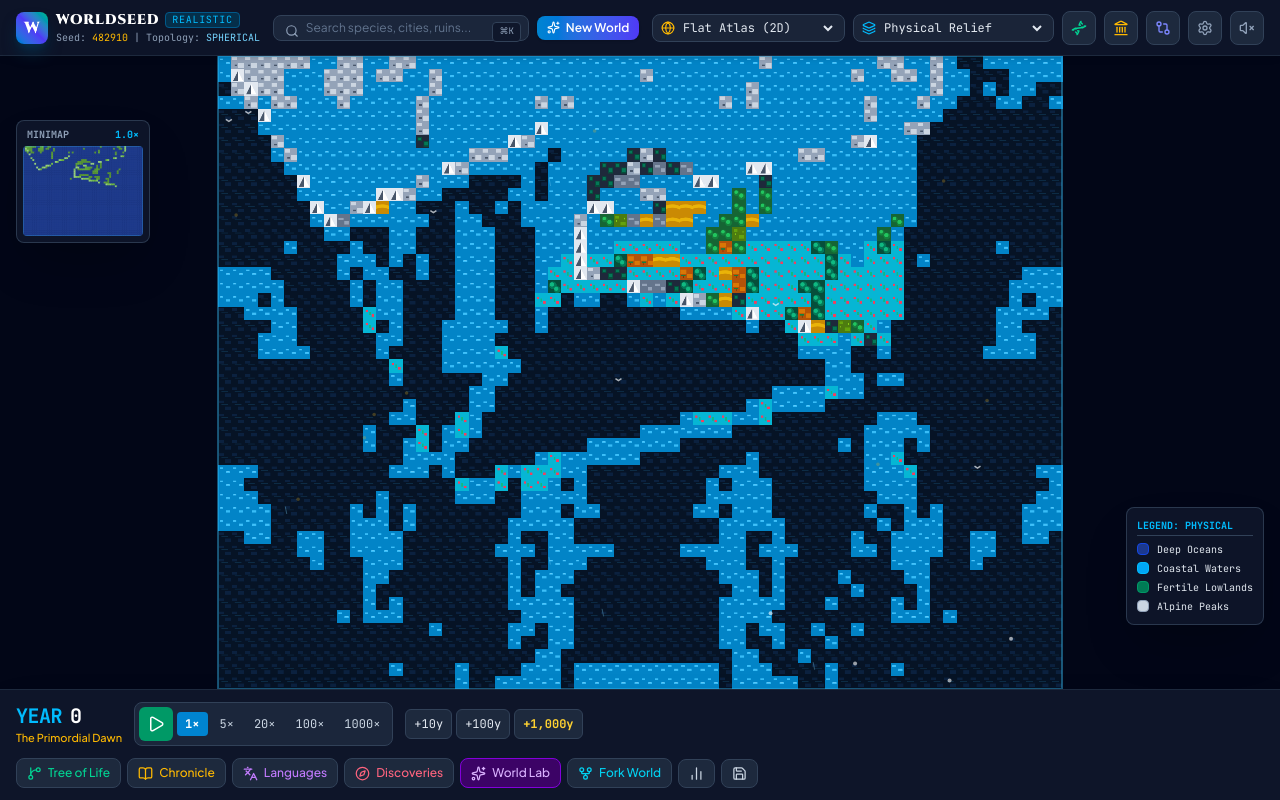
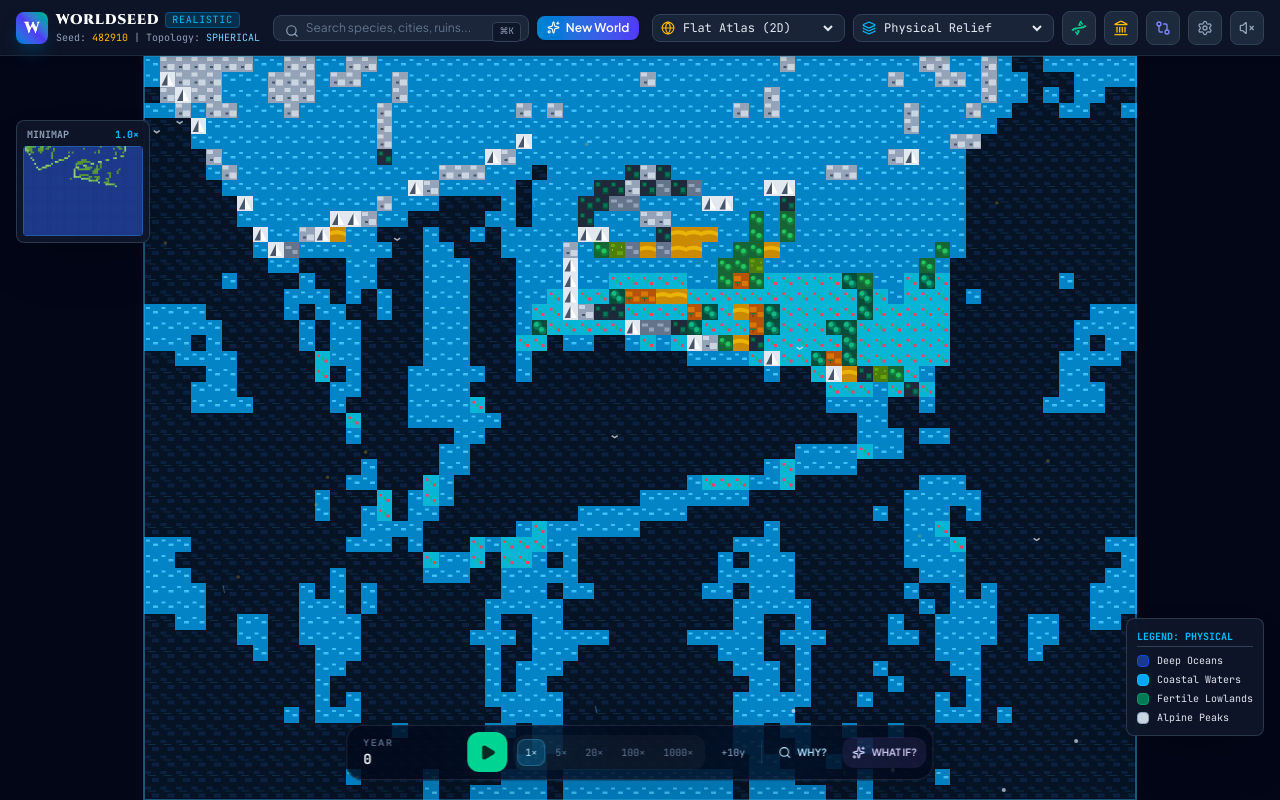
Before and after one commit to westkitty/Worldseed, a React (Vite) app: page / in a window 1280 px wide. Built offline with nearby package versions, Linux system fonts and the light colour scheme.

Commit message:
ui: collapse timeline into curiosity-first floating controls

```diff
--- a/src/ui/components/TimelineControls.tsx
+++ b/src/ui/components/TimelineControls.tsx
@@ -1,10 +1,5 @@
-// Timeline Navigation, Speed Controls, and Quick Navigation Toolbar
-
 import React from 'react';
-import {
-  Play, Pause, FastForward, GitFork, Sparkles, BookOpen,
-  GitBranch, Languages, BarChart2, Save, Compass
-} from 'lucide-react';
+import { Pause, Play, Search, Sparkles } from 'lucide-react';
 import { WorldState } from '../../types/simulation';
 
 interface TimelineControlsProps {
@@ -29,168 +24,74 @@ export const TimelineControls: React.FC<TimelineControlsProps> = ({
   onSetSpeed,
   onStepYears,
   onOpenWhy,
-  onOpenTreeOfLife,
-  onOpenChronicle,
-  onOpenLanguages,
-  onOpenWorldLab,
-  onOpenBranchCompare,
-  onOpenDiscoveries,
-  onOpenStats,
-  onOpenSaveLoad
+  onOpenWorldLab
 }) => {
-  const { currentYear, isPaused, simulationSpeed, eras, discoveries } = state;
-  const currentEra = eras.length > 0 ? eras[eras.length - 1] : null;
-  const uninspectedDiscoveries = discoveries.filter(d => !d.isInspected).length;
+  const { currentYear, isPaused, simulationSpeed } = state;
 
   return (
-    <div className="w-full bg-slate-900/95 border-t border-slate-800 backdrop-blur-md px-4 py-3 flex flex-wrap items-center justify-between gap-3 text-slate-200 select-none shadow-2xl z-30">
-      {/* 1. Time Display & Current Era */}
-      <div className="flex items-center gap-3">
-        <div className="flex flex-col">
-          <div className="font-mono text-xl font-bold tracking-tight text-white flex items-center gap-2">
-            <span className="text-sky-400">YEAR</span>
-            <span>{currentYear.toLocaleString()}</span>
-          </div>
-          {currentEra && (
-            <div className="text-[11px] font-sans font-medium text-amber-400 truncate max-w-[200px]">
-              {currentEra.name}
-            </div>
-          )}
+    <div
+      data-testid="timeline-controls"
+      className="absolute bottom-5 left-1/2 z-30 flex -translate-x-1/2 items-center gap-1.5 rounded-2xl border border-white/10 bg-slate-950/72 p-1.5 shadow-2xl backdrop-blur-2xl"
+    >
+      <div className="min-w-[108px] px-2.5 py-1 text-left">
+        <div className="text-[9px] font-semibold uppercase tracking-[0.2em] text-slate-500">Year</div>
+        <div className="font-mono text-sm font-semibold tabular-nums text-slate-100">{currentYear.toLocaleString()}</div>
       </div>
 
-        {/* Play/Pause & Speeds */}
-        <div className="flex items-center gap-1 bg-slate-800/90 rounded-lg p-1 border border-slate-700">
       <button
+        type="button"
         onClick={onTogglePlay}
-            className={`p-2 rounded-md transition-all ${
-              isPaused
-                ? 'bg-emerald-600 hover:bg-emerald-500 text-white'
-                : 'bg-amber-600 hover:bg-amber-500 text-white'
-            }`}
-            title={isPaused ? 'Resume Time (Spacebar)' : 'Pause Time (Spacebar)'}
+        className={`grid h-10 w-10 place-items-center rounded-xl transition ${isPaused ? 'bg-emerald-400 text-emerald-950 hover:bg-emerald-300' : 'bg-amber-300 text-amber-950 hover:bg-amber-200'}`}
+        title={isPaused ? 'Resume Time (Space)' : 'Pause Time (Space)'}
         aria-label={isPaused ? 'Resume Time' : 'Pause Time'}
       >
-            {isPaused ? <Play size={18} /> : <Pause size={18} />}
+        {isPaused ? <Play size={17} fill="currentColor" /> : <Pause size={17} fill="currentColor" />}
       </button>
 
+      <div className="hidden items-center gap-0.5 rounded-xl bg-white/[0.035] p-1 sm:flex">
         {[1, 5, 20, 100, 1000].map(speed => (
           <button
             key={speed}
+            type="button"
             onClick={() => onSetSpeed(speed)}
-              className={`px-2 py-1 text-xs font-mono rounded transition-all ${
-                simulationSpeed === speed
-                  ? 'bg-sky-600 text-white font-bold'
-                  : 'hover:bg-slate-700 text-slate-300'
-              }`}
+            className={`rounded-lg px-2 py-1.5 text-[10px] font-mono transition ${simulationSpeed === speed ? 'bg-sky-400/18 text-sky-200 ring-1 ring-inset ring-sky-300/25' : 'text-slate-500 hover:bg-white/[0.06] hover:text-slate-200'}`}
+            aria-label={`${speed}×`}
           >
             {speed}×
           </button>
         ))}
       </div>
 
-        {/* Step Buttons */}
-        <div className="flex items-center gap-1">
       <button
+        type="button"
         onClick={() => onStepYears(10)}
-            className="px-2 py-1.5 bg-slate-800 hover:bg-slate-700 border border-slate-700 rounded-md text-xs font-mono flex items-center gap-1"
-            title="Step +10 Years"
+        className="rounded-xl px-2.5 py-2 text-[10px] font-mono text-slate-400 transition hover:bg-white/[0.07] hover:text-white"
+        title="Advance ten years"
       >
         +10y
       </button>
+
+      <span className="h-6 w-px bg-white/10" />
+
       <button
-            onClick={() => onStepYears(100)}
-            className="px-2 py-1.5 bg-slate-800 hover:bg-slate-700 border border-slate-700 rounded-md text-xs font-mono flex items-center gap-1"
-            title="Step +100 Years"
+        type="button"
+        onClick={onOpenWhy}
+        className="flex items-center gap-1.5 rounded-xl px-2.5 py-2 text-[10px] font-semibold text-sky-200 transition hover:bg-sky-400/10"
+        title="Ask why the selected thing exists"
       >
-            +100y
-          </button>
-          <button
-            onClick={() => onStepYears(1000)}
-            className="px-2 py-1.5 bg-slate-800 hover:bg-slate-700 border border-slate-700 rounded-md text-xs font-mono text-amber-300 font-semibold"
-            title="Epoch Leap (+1,000 Years)"
-          >
-            +1,000y
-          </button>
-        </div>
-      </div>
-
-      {/* 2. Modal Navigation Hub Buttons */}
-      <div className="flex items-center gap-1.5 flex-wrap">
-        <button
-          onClick={onOpenTreeOfLife}
-          className="px-2.5 py-1.5 bg-slate-800 hover:bg-slate-700 border border-slate-700 rounded-lg text-xs font-medium flex items-center gap-1.5 text-emerald-400"
-          title="Inspect Evolutionary Phylogeny"
-        >
-          <GitBranch size={15} />
-          <span>Tree of Life</span>
+        <Search size={13} />
+        WHY?
       </button>
 
       <button
-          onClick={onOpenChronicle}
-          className="px-2.5 py-1.5 bg-slate-800 hover:bg-slate-700 border border-slate-700 rounded-lg text-xs font-medium flex items-center gap-1.5 text-amber-400"
-          title="Historical Chronicle of Eras"
+        type="button"
+        onClick={onOpenWorldLab}
+        className="flex items-center gap-1.5 rounded-xl bg-violet-400/10 px-2.5 py-2 text-[10px] font-semibold text-violet-200 transition hover:bg-violet-400/16"
+        title="Change the world and watch the consequences"
       >
-          <BookOpen size={15} />
-          <span>Chronicle</span>
+        <Sparkles size={13} />
+        WHAT IF?
       </button>
-
-        <button
-          onClick={onOpenLanguages}
-          className="px-2.5 py-1.5 bg-slate-800 hover:bg-slate-700 border border-slate-700 rounded-lg text-xs font-medium flex items-center gap-1.5 text-purple-400"
-          title="Language Families & Toponym Archaeology"
-        >
-          <Languages size={15} />
-          <span>Languages</span>
-        </button>
-
-        <button
-          onClick={onOpenDiscoveries}
-          className="relative px-2.5 py-1.5 bg-slate-800 hover:bg-slate-700 border border-slate-700 rounded-lg text-xs font-medium flex items-center gap-1.5 text-rose-400"
-          title="Emergent Anomalies & Surprises"
-        >
-          <Compass size={15} />
-          <span>Discoveries</span>
-          {uninspectedDiscoveries > 0 && (
-            <span className="absolute -top-1.5 -right-1.5 bg-rose-500 text-white text-[10px] font-mono font-bold px-1.5 py-0.2 rounded-full">
-              {uninspectedDiscoveries}
-            </span>
-          )}
-        </button>
-
-        <button
-          onClick={onOpenWorldLab}
-          className="px-2.5 py-1.5 bg-purple-950 hover:bg-purple-900 border border-purple-700 rounded-lg text-xs font-medium flex items-center gap-1.5 text-purple-300"
-          title="World Lab: Catastrophes & Divine Interventions"
-        >
-          <Sparkles size={15} />
-          <span>World Lab</span>
-        </button>
-
-        <button
-          onClick={onOpenBranchCompare}
-          className="px-2.5 py-1.5 bg-slate-800 hover:bg-slate-700 border border-slate-700 rounded-lg text-xs font-medium flex items-center gap-1.5 text-cyan-400"
-          title="Alternate History Branching & Divergence"
-        >
-          <GitFork size={15} />
-          <span>Fork World</span>
-        </button>
-
-        <button
-          onClick={onOpenStats}
-          className="px-2.5 py-1.5 bg-slate-800 hover:bg-slate-700 border border-slate-700 rounded-lg text-xs font-medium flex items-center gap-1.5 text-slate-300"
-          title="Planetary Science & Metrics"
-        >
-          <BarChart2 size={15} />
-        </button>
-
-        <button
-          onClick={onOpenSaveLoad}
-          className="px-2.5 py-1.5 bg-slate-800 hover:bg-slate-700 border border-slate-700 rounded-lg text-xs font-medium flex items-center gap-1.5 text-slate-300"
-          title="Local Saves & World Export/Import"
-        >
-          <Save size={15} />
-        </button>
-      </div>
     </div>
   );
 };
```
Lines whose indentation alone changed are shown as unchanged.
